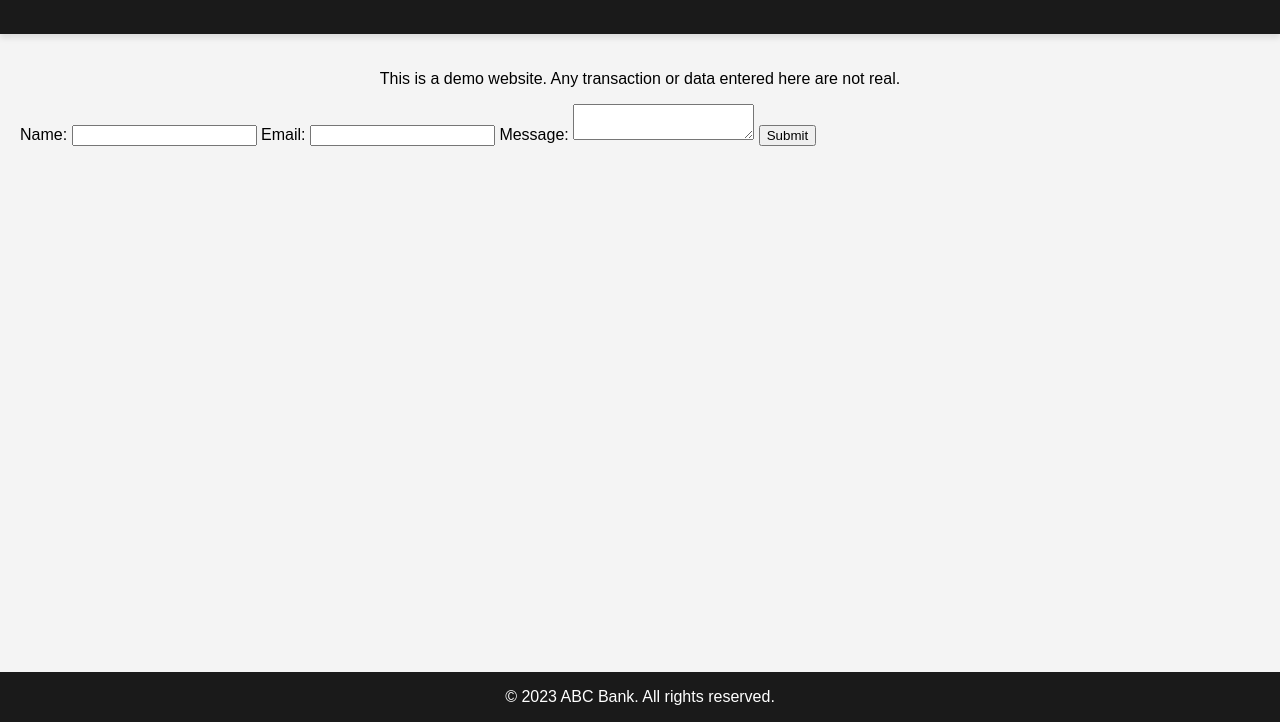
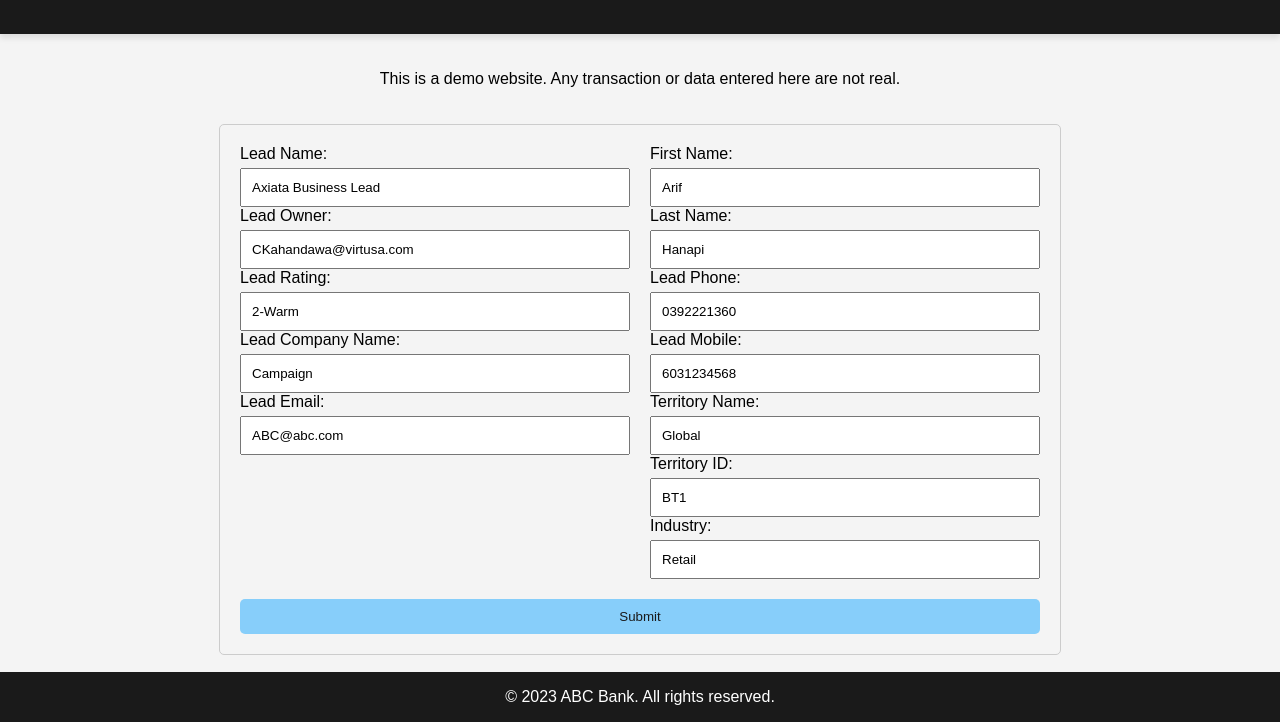
Before and after one commit to gsmdevsl/demo-home, a plain HTML site: page index.html in a window 1280 px wide. Both pictures are taken after a click on the link "Contact". Shown: the part 78-800 px from the top of the page. Drawn offline with Linux system fonts and the light colour scheme; a script that the page names is missing.

Commit message:
Update index.html

```diff
--- a/index.html
+++ b/index.html
@@ -57,6 +57,44 @@
 
     nav a:hover {
       color: lightskyblue;
+    }
+
+    form {
+      max-width: 800px;
+      margin: 20px auto;
+      padding: 20px;
+      border: 1px solid #ccc;
+      border-radius: 5px;
+      display: grid;
+      grid-template-columns: repeat(2, 1fr);
+      gap: 20px;
+    }
+
+    label {
+      display: block;
+      margin-bottom: 5px;
+    }
+
+    input,
+    textarea,
+    select {
+      width: 100%;
+      padding: 10px;
+      box-sizing: border-box;
+    }
+
+    button {
+      grid-column: span 2;
+      background-color: lightskyblue;
+      color: #1a1a1a;
+      padding: 10px 20px;
+      border: none;
+      border-radius: 5px;
+      cursor: pointer;
+    }
+
+    button:hover {
+      background-color: #ffa500;
     }
 
     .button {
@@ -149,15 +187,46 @@
       </p>
     </div>
 
-    <form id="contactForm" class="hidden">
-      <label for="name">Name:</label>
-      <input type="text" id="name" name="name" >
+    <form id="leadForm" class="hidden">
+      <div>
+        <label for="leadName">Lead Name:</label>
+        <input type="text" id="leadName" name="LeadName" value="Axiata Business Lead" required>
 
-      <label for="email">Email:</label>
-      <input type="email" id="email" name="email" >
+        <label for="leadOwner">Lead Owner:</label>
+        <input type="email" id="leadOwner" name="LeadOwner" value="CKahandawa@virtusa.com" required>
 
-      <label for="message">Message:</label>
-      <textarea id="message" name="message" ></textarea>
+        <label for="leadRating">Lead Rating:</label>
+        <input type="text" id="leadRating" name="LeadRating" value="2-Warm" required>
+
+        <label for="leadCompanyName">Lead Company Name:</label>
+        <input type="text" id="leadCompanyName" name="LeadCompanyName" value="Campaign" required>
+
+        <label for="leadEmail">Lead Email:</label>
+        <input type="email" id="leadEmail" name="LeadEmail" value="ABC@abc.com" required>
+      </div>
+
+      <div>
+        <label for="firstName">First Name:</label>
+        <input type="text" id="firstName" name="FirstName" value="Arif" required>
+
+        <label for="lastName">Last Name:</label>
+        <input type="text" id="lastName" name="LastName" value="Hanapi" required>
+
+        <label for="leadPhone">Lead Phone:</label>
+        <input type="tel" id="leadPhone" name="LeadPhone" value="0392221360" required>
+
+        <label for="leadMobile">Lead Mobile:</label>
+        <input type="tel" id="leadMobile" name="LeadMobile" value="6031234568" required>
+
+        <label for="territoryName">Territory Name:</label>
+        <input type="text" id="territoryName" name="TerritoryName" value="Global" required>
+
+        <label for="territoryID">Territory ID:</label>
+        <input type="text" id="territoryID" name="TerritoryID" value="BT1" required>
+
+        <label for="industry">Industry:</label>
+        <input type="text" id="industry" name="Industry" value="Retail" required>
+      </div>
 
       <button type="submit">Submit</button>
     </form>
@@ -166,38 +235,20 @@
       document.addEventListener('DOMContentLoaded', function () {
         var heroSection = document.querySelector('.hero-section');
         var contactButton = document.getElementById('contactButton');
-        var contactForm = document.getElementById('contactForm');
+        var leadForm = document.getElementById('leadForm');
 
         contactButton.addEventListener('click', function () {
           // Toggle the 'hidden' class on the hero section
           heroSection.classList.toggle('hidden');
-          contactForm.classList.toggle('hidden');
+          leadForm.classList.toggle('hidden');
         });
 
-        contactForm.addEventListener('submit', function (event) {
+        leadForm.addEventListener('submit', function (event) {
           event.preventDefault(); // Prevent the default form submission behavior
 
           // Get form data
-          var formData = new FormData(contactForm);
-          var formDataObject = {
-            "caseTypeID": "RHB-RBN-Work-Lead-Ind",
-            "processID": "pyStartCase",
-            "content":
-            {
-              "TerritoryName": "Global",
-              "TerritoryID": "BT1",
-              "Industry": "Retail",
-              "LeadName": "Axiata Business Lead",
-              "LeadOwner": "CKahandawa@virtusa.com",
-              "FirstName": "Arif",
-              "LeadCompanyName": "Campaign",
-              "LastName": "Hanapi",
-              "LeadPhone": "0392221360",
-              "LeadRating": "2-Warm",
-              "LeadMobile": "6031234568",
-              "LeadEmail": "ABC@abc.com"
-            }
-          };
+          var formData = new FormData(leadForm);
+          var formDataObject = {};
           formData.forEach(function (value, key) {
             formDataObject[key] = value;
           });
@@ -207,7 +258,7 @@
           var password = 'test';
           var credentials = btoa(username + ':' + password);
 
-          // Perform JSON request with basic authorization
+          // Perform JSON request with basic authorization and form data
           fetch('https://crm.pegatsdemo.com/prweb/api/v1/cases', {
             method: 'POST',
             headers: {
```
